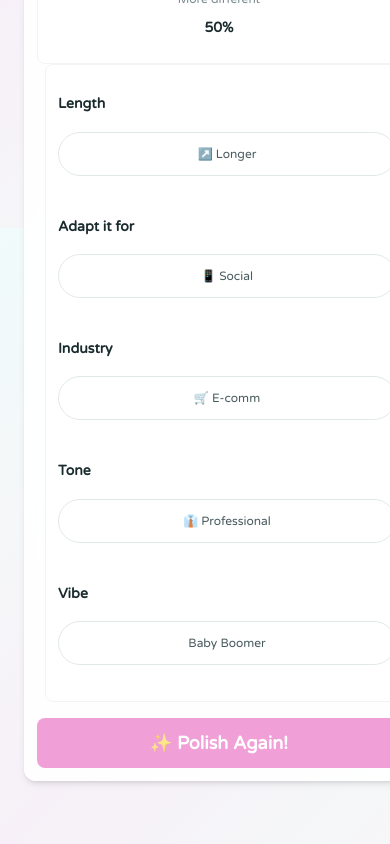
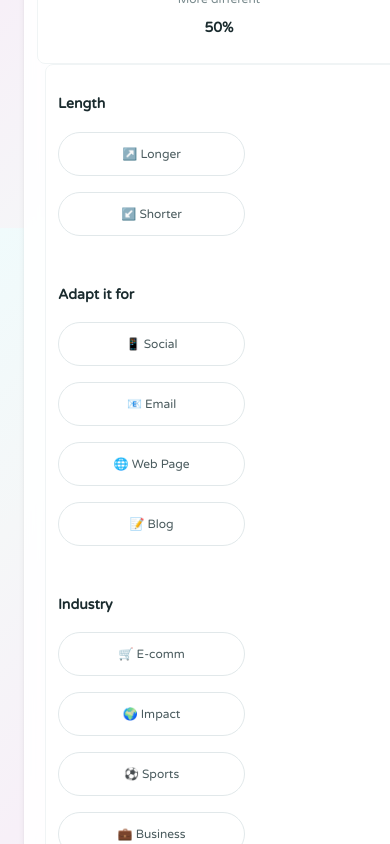
Before and after one commit to cd-space-dot-dot/web-copy-polisher-frontend, a React (Vite) app: page / in a window 390 px wide. Shown: the part 1460-2304 px from the top of the page. Built offline with nearby package versions, Linux system fonts and the light colour scheme; a web font is replaced by a local one.

Commit message:
chips fill vertical space, not h scroling

```diff
--- a/src/index.css
+++ b/src/index.css
@@ -862,17 +862,18 @@ button:focus {
   }
 
   .chip-group {
-    flex-wrap: nowrap;
-    overflow-x: auto !important;
-    overflow-y: hidden;
-    width: 100vw;        /* or min-width: max-content for full scroll */
-    max-width: 100vw;    /* let chips spill over for scrolling */
-  }
-
+    flex-wrap: wrap !important;        /* Allow chips to wrap onto new lines */
+    overflow-x: visible !important;    /* Remove horizontal scroll */
+    justify-content: flex-start;       /* Align chips to the left */
+    gap: var(--space-2);               /* Your existing gap variable */
+  }
 
   .chip {
-    font-size: var(--text-xs);
-    padding: var(--space-1) var(--space-2); /* Slightly smaller on mobile */
+    min-width: 80px;      /* Or whatever looks best; 44px is a11y minimum */
+    max-width: 48vw;      /* Prevent any single chip from stretching too wide */
+    flex: 0 1 auto;       /* Allow chips to shrink/grow naturally */
+    margin-bottom: var(--space-2); /* Space between rows */
+    /* Keep font-size and padding same as desktop, per your preference */
   }
 
   /* Remove scroll indicators on mobile since they can cause issues */
```
